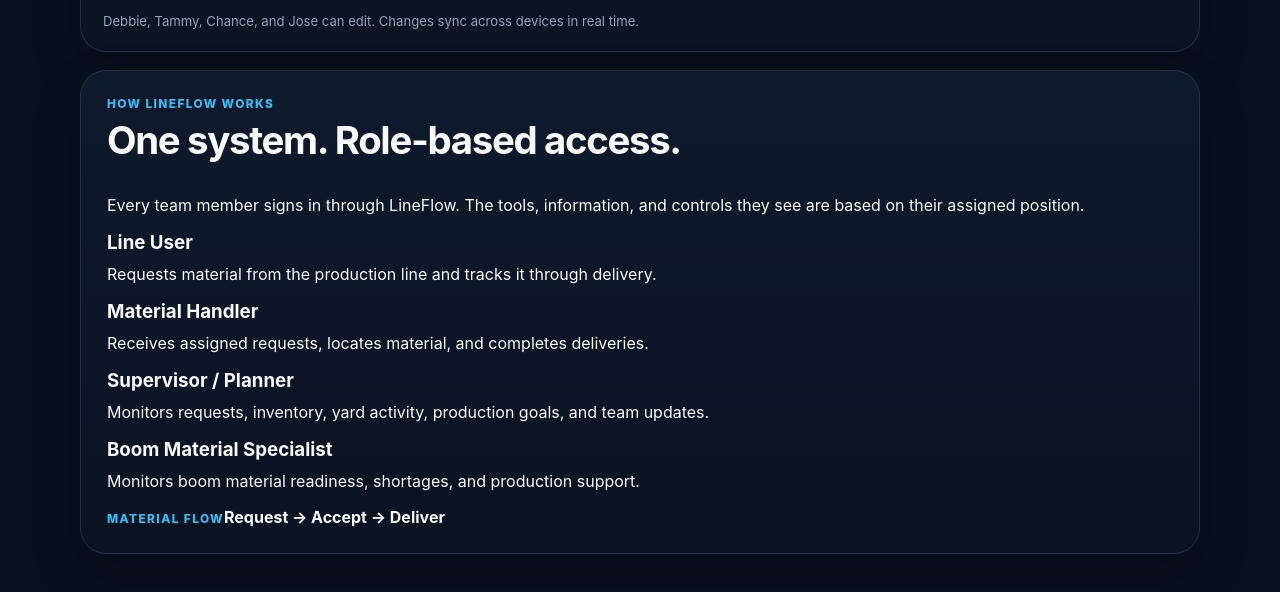
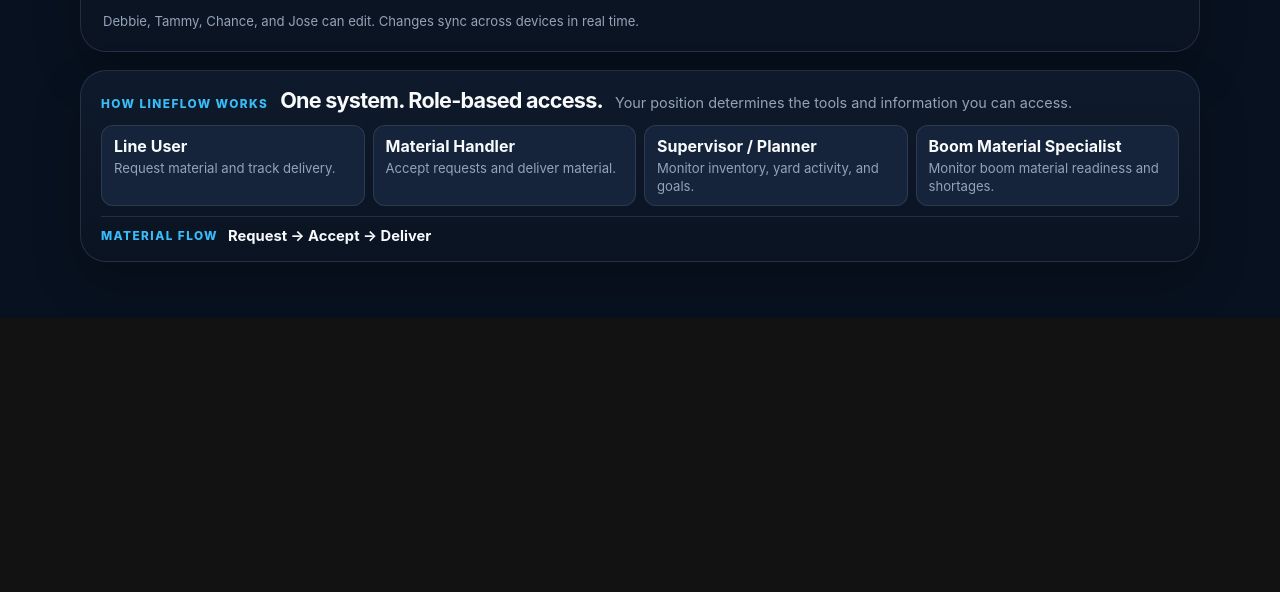
Before and after one commit to GregLivin/lineflow-ai, a Next.js app: page / in a window 1280 px wide. Shown: the part 996-1588 px from the top of the page. After the commit the page ends 1314 px from the top, so only its background shows below. Built offline with nearby package versions, Linux system fonts and the light colour scheme; no server answers; the database is empty.

Commit message:
Reduce homepage role guide height

```diff
--- a/app/page.tsx
+++ b/app/page.tsx
@@ -4,10 +4,10 @@
 import TeamMessageBoard from '../components/TeamMessageBoard';
 
 const roles = [
-  { title: 'Line User', text: 'Requests material from the production line and tracks it through delivery.' },
-  { title: 'Material Handler', text: 'Receives assigned requests, locates material, and completes deliveries.' },
-  { title: 'Supervisor / Planner', text: 'Monitors requests, inventory, yard activity, production goals, and team updates.' },
-  { title: 'Boom Material Specialist', text: 'Monitors boom material readiness, shortages, and production support.' },
+  { title: 'Line User', text: 'Request material and track delivery.' },
+  { title: 'Material Handler', text: 'Accept requests and deliver material.' },
+  { title: 'Supervisor / Planner', text: 'Monitor inventory, yard activity, and goals.' },
+  { title: 'Boom Material Specialist', text: 'Monitor boom material readiness and shortages.' },
 ];
 
 export default function Home() {
@@ -26,27 +26,25 @@
       <TeamMessageBoard />
       <ProductionSchedule />
 
-      <section className="sectionBlock quickGuideBlock">
-        <div className="sectionHeading">
-          <div>
-            <p className="eyebrow">How LineFlow Works</p>
-            <h2>One system. Role-based access.</h2>
-            <p>Every team member signs in through LineFlow. The tools, information, and controls they see are based on their assigned position.</p>
-          </div>
+      <section className="sectionBlock quickGuideBlock" style={{ padding: '16px 20px' }}>
+        <div style={{ display: 'flex', alignItems: 'baseline', gap: 12, flexWrap: 'wrap', marginBottom: 12 }}>
+          <p className="eyebrow" style={{ margin: 0 }}>How LineFlow Works</p>
+          <h2 style={{ fontSize: '1.35rem', margin: 0 }}>One system. Role-based access.</h2>
+          <p style={{ margin: 0, color: 'var(--muted)', fontSize: '.9rem' }}>Your position determines the tools and information you can access.</p>
         </div>
 
-        <div className="quickGuideGrid roleOverviewGrid">
+        <div style={{ display: 'grid', gridTemplateColumns: 'repeat(auto-fit, minmax(190px, 1fr))', gap: 8 }}>
           {roles.map(role => (
-            <article className="quickGuideCard roleOverviewCard" key={role.title}>
-              <h3>{role.title}</h3>
-              <p>{role.text}</p>
+            <article key={role.title} style={{ padding: '10px 12px', border: '1px solid var(--border)', borderRadius: 12, background: 'var(--panel-2)' }}>
+              <h3 style={{ margin: '0 0 4px', fontSize: '1rem' }}>{role.title}</h3>
+              <p style={{ margin: 0, color: 'var(--muted)', fontSize: '.82rem', lineHeight: 1.35 }}>{role.text}</p>
             </article>
           ))}
         </div>
 
-        <div className="compactFlow">
-          <span className="eyebrow">Material Flow</span>
-          <strong>Request → Accept → Deliver</strong>
+        <div style={{ display: 'flex', alignItems: 'center', gap: 10, flexWrap: 'wrap', marginTop: 10, paddingTop: 10, borderTop: '1px solid var(--border)' }}>
+          <span className="eyebrow" style={{ margin: 0 }}>Material Flow</span>
+          <strong style={{ fontSize: '.92rem' }}>Request → Accept → Deliver</strong>
         </div>
       </section>
     </main>
```
